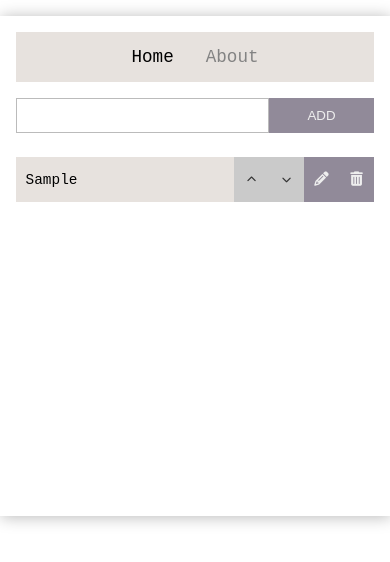
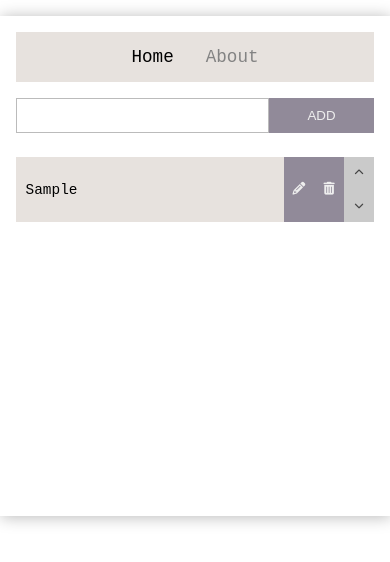
Before and after one commit to clm-1/react-todo-list, a React (Create React App) app: page / in a window 390 px wide. Both pictures are taken after typing "Sample" into the empty fields and a click on the input "ADD". Shown: the top 562 px of the page. Built offline with nearby package versions, Linux system fonts and the light colour scheme.

Commit message:
Basic responsiveness
Changed button position on smaller screens

```diff
--- a/src/components/Todo.js
+++ b/src/components/Todo.js
@@ -39,20 +39,24 @@ const Todo = ({ todo }) => {
         <div className={style.textWrapper} onClick={() => completedHandler(todo)}>
           {todo.text}
         </div>
-        <div onClick={() => handleMove(todo, -1)} className={`${style.moveBtns}`}><i className="fas fa-chevron-up"></i></div>
-        <div onClick={() => handleMove(todo, 1)} className={`${style.moveBtns}`}><i className="fas fa-chevron-down"></i></div>
-        <div className={`${style.edit} ${edit ? style.editBtnActive : ''}`} onClick={handleEditInfo}>
-        <i className="fas fa-pencil-alt"></i>
-        </div>
-        <div className={style.delete} onClick={() => removeTodo(todo)}>
-          <i className="fas fa-trash-alt"></i>
+          <div className={style.btnWrapper}>
+            <div className={`${style.edit} ${edit ? style.editBtnActive : ''}`} onClick={handleEditInfo}>
+            <i className="fas fa-pencil-alt"></i>
+            </div>
+            <div className={style.delete} onClick={() => removeTodo(todo)}>
+              <i className="fas fa-trash-alt"></i>
+            </div>
+            <div className={style.moveWrapper}>
+              <div onClick={() => handleMove(todo, -1)} className={`${style.moveBtns}`}><i className="fas fa-chevron-up"></i></div>
+              <div onClick={() => handleMove(todo, 1)} className={`${style.moveBtns}`}><i className="fas fa-chevron-down"></i></div>
+            </div>
         </div>
       </div>
 
       <div className={`${style.editTodo} ${edit ? style.editNow : ''}`}>
         <form className={style.form} onSubmit={handleSubmitEdit}>
           <input type="text" value={updateValue} onChange={updateValueHandler}/>
-          <input type="submit" value="UPDATE" />
+          <input type="submit" value=">" />
         </form>
       </div>
     </div>
--- a/src/css/Todo.module.css
+++ b/src/css/Todo.module.css
@@ -6,8 +6,12 @@
   display: flex;
   background-color: rgb(231, 226, 222);
   justify-content: space-between;
-  min-height: 45px;
+  min-height: 65px;
   cursor: pointer;
+}
+
+.btnWrapper {
+  display: flex;
 }
 
 .delete, .edit {
@@ -15,7 +19,7 @@
   display: flex;
   justify-content: center;
   color: #eee;
-  width: 35px;
+  width: 30px;
   align-items: center;
   text-align: center;
   font-family: 'Lucida Sans', 'Lucida Sans Regular', 'Lucida Grande', 'Lucida Sans Unicode', Geneva, Verdana, sans-serif;
@@ -34,10 +38,16 @@
   padding: .3rem .6rem;
 }
 
+.moveWrapper {
+  display: flex;
+  flex-direction: column;
+}
+
 .moveBtns {
   background-color: rgb(202, 202, 202);
+  width: 30px;
+  height: 50%;
   display: flex;
-  width: 35px;
   justify-content: center;
   align-items: center;
 }
@@ -52,12 +62,12 @@
 }
 
 i {
-  font-size: .9rem;
+  font-size: .8rem;
 }
 
 .moveBtns i {
   font-size: .6rem;
-  color: #333;
+  color: #444;
 }
 
 .completed {
@@ -78,18 +88,19 @@ i {
   margin-top: .2rem;
   margin-bottom: .6rem;
   background-color: slategray;
+  width: 100%;
 }
 
 .form > input[type="text"] {
-  flex: 1;
+  width: 85%;
   padding-left: .5rem;
   border: 1px solid #bbb;
   font-family: monospace;
 }
 
 .form > input[type="submit"] {
-  width: 105px;
   border: none;
+  width: 15%;
   color: #eee;
   background-color: rgb(145, 138, 153);
 }
@@ -105,3 +116,41 @@ i {
 .editTodo.editNow {
   display: initial;
 }
+
+@media screen and (min-width: 400px) {
+  .delete, .edit {
+    width: 35px;
+  }
+
+  i {
+    font-size: .9rem;
+  }
+
+  .form > input[type="text"] {
+    width: 90%;
+  }
+
+  .form > input[type="submit"] {
+    width: 10%;
+    font-size: .8rem;
+  }
+}
+
+@media screen and (min-width: 500px) {
+  .moveWrapper {
+    flex-direction: row;
+    order: -1;
+  }
+
+  .todoItem {
+    min-height: 45px;
+  }
+
+  .moveBtns {
+    width: 35px;
+    height: 100%;
+    display: flex;
+    justify-content: center;
+    align-items: center;
+  }
+}
```
